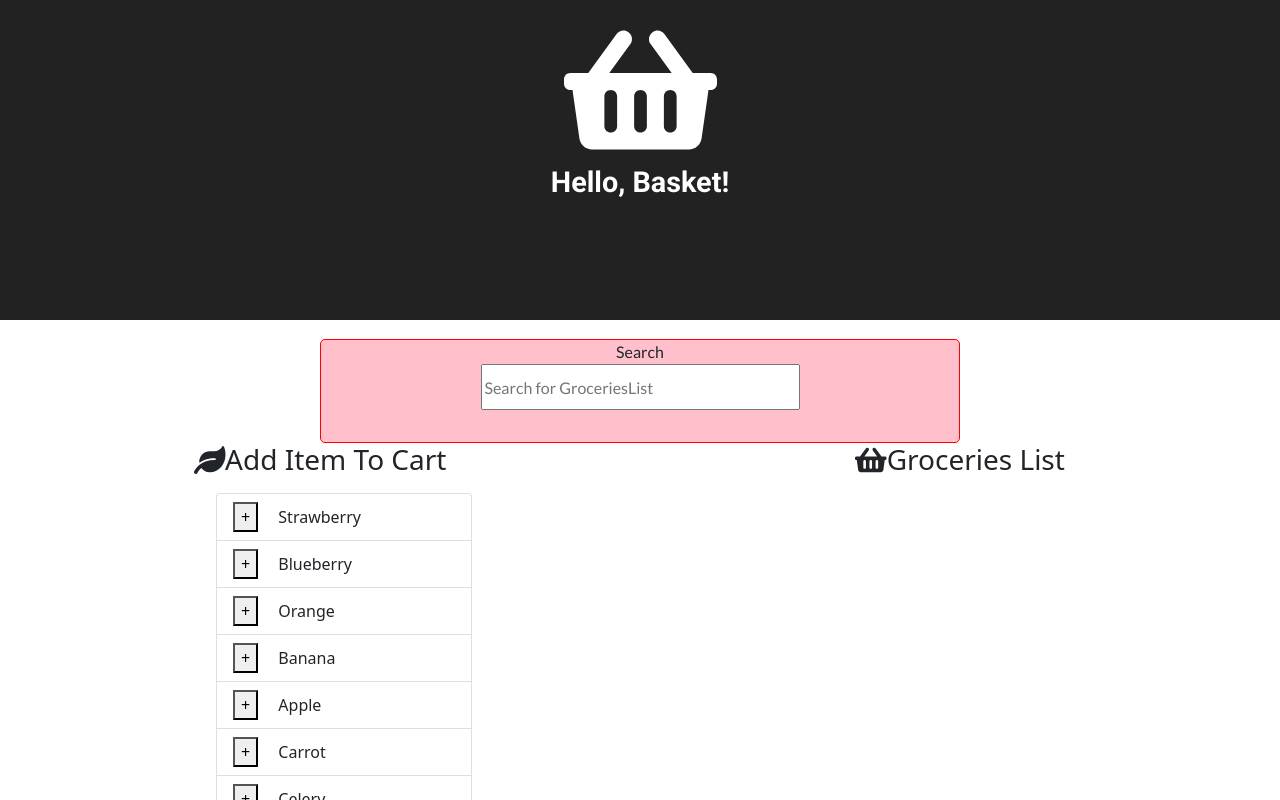
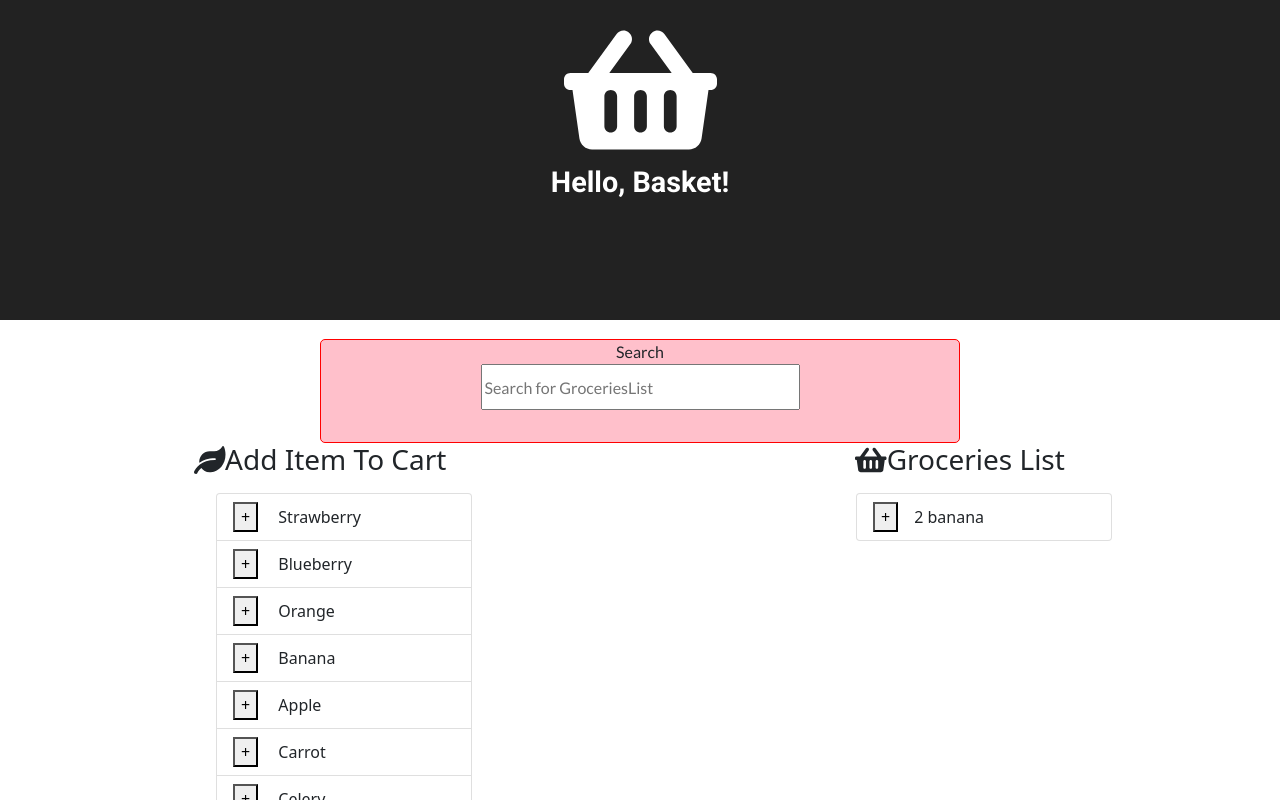
Before and after one commit to zivserphos/react-excersices, a React (Create React App) app: page / in a window 1280 px wide. Shown: the top 800 px of the page. Built offline with nearby package versions, Linux system fonts and the light colour scheme.

Commit message:
fixed bug in my onClick event

```diff
--- a/src/components/main/Basket.js
+++ b/src/components/main/Basket.js
@@ -12,7 +12,6 @@ class Basket extends Component {
     };
   }
   render() {
-    console.log(this.props.add);
     return (
       <div>
         <h3>
@@ -20,7 +19,6 @@ class Basket extends Component {
           Groceries List
         </h3>
         <ul className="list-group">
-          {console.log(this.props.basket[0])}
           {this.props.basket.map((obj, index) => {
             return (
               <GrocerieItem
--- a/src/components/main/GroceriesList.js
+++ b/src/components/main/GroceriesList.js
@@ -45,7 +45,10 @@ class GrocerieItem extends Component {
   render() {
     return (
       <li className="list-group-item">
-        <button className="button" onClick={this.props.add}>
+        <button
+          className="button"
+          onClick={() => this.props.add(this.props.item)}
+        >
           {this.state.addOrRemoveOne ? "-" : "+"}
         </button>
         {this.props.quantity ? `${this.props.quantity}` : ""}
--- a/src/components/main/main.js
+++ b/src/components/main/main.js
@@ -26,22 +26,33 @@ class Main extends Component {
     super(props);
     this.state = {
       items: items,
-      basket: [],
+      basket: [{ item: "banana", quantity: 2 }],
     };
   }
   addOneToCart = (item) => {
+    console.log(item);
     let newBasket = [...this.state.basket];
     const itemIndex = this.state.basket.findIndex((obj) => obj.item === item);
-    itemIndex >= 0
-      ? (newBasket[itemIndex].quantity += 1)
-      : newBasket.push({
-          item: item,
-          quantity: 1,
-        });
+    if (itemIndex >= 0) {
+      newBasket[itemIndex].quantity += 1;
+    } else {
+      newBasket.push({
+        item: item,
+        quantity: 1,
+      });
+      console.log(newBasket);
+    }
+    // itemIndex >= 0
+    //   ? (newBasket[itemIndex].quantity += 1)
+    // : newBasket.push({
+    //     item: item,
+    //     quantity: 1,
+    //   });
     this.setState({
       basket: newBasket,
     });
-    return newBasket;
+    //console.log(newBasket);
+    //return newBasket;
   };
 
   render() {
```
